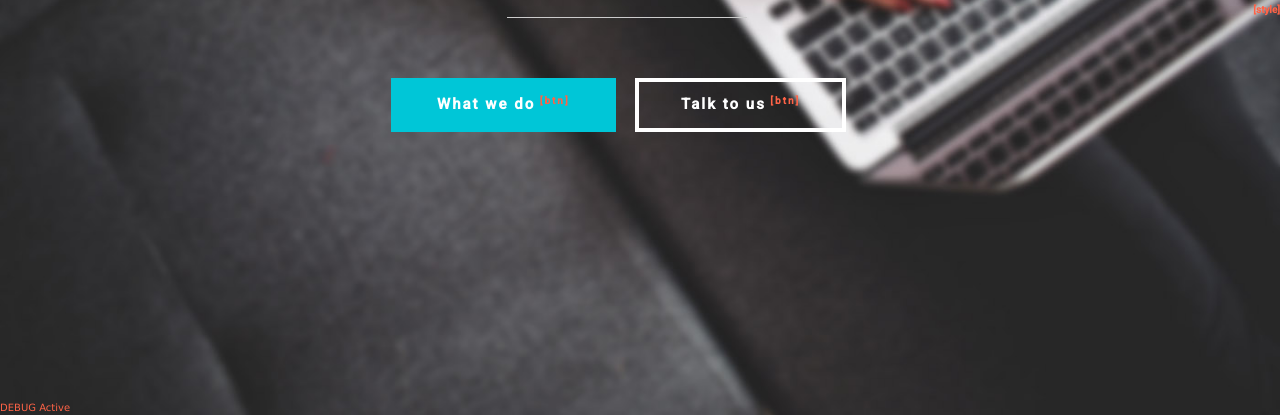
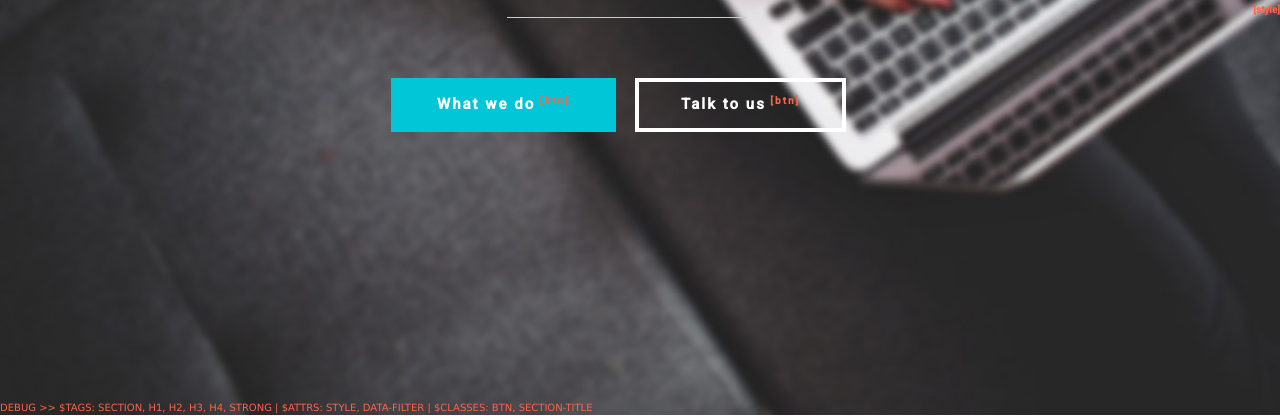
Before and after one commit to jotavejv/css-sass-debugger, a website: page demo/index.html in a window 1280 px wide. Shown: the part 385-801 px from the top of the page. Drawn offline with Linux system fonts and the light colour scheme.

Commit message:
Update style.css

```diff
--- a/demo/css/style.css
+++ b/demo/css/style.css
@@ -833,7 +833,7 @@ body .section-title:after {
   right: 0;
 }
 body:before {
-  content: 'DEBUG Active';
+  content: "DEBUG >> " "$tags: section, h1, h2, h3, h4, strong" " | " "$attrs: style, data-filter" " | " "$classes: btn, section-title";
   position: fixed;
   bottom: 0;
   left: 0;
@@ -841,4 +841,5 @@ body:before {
   font-size: 10px;
   font-family: Verdana, 'sans-serif';
   color: tomato;
+  text-transform: uppercase;
 }
```
